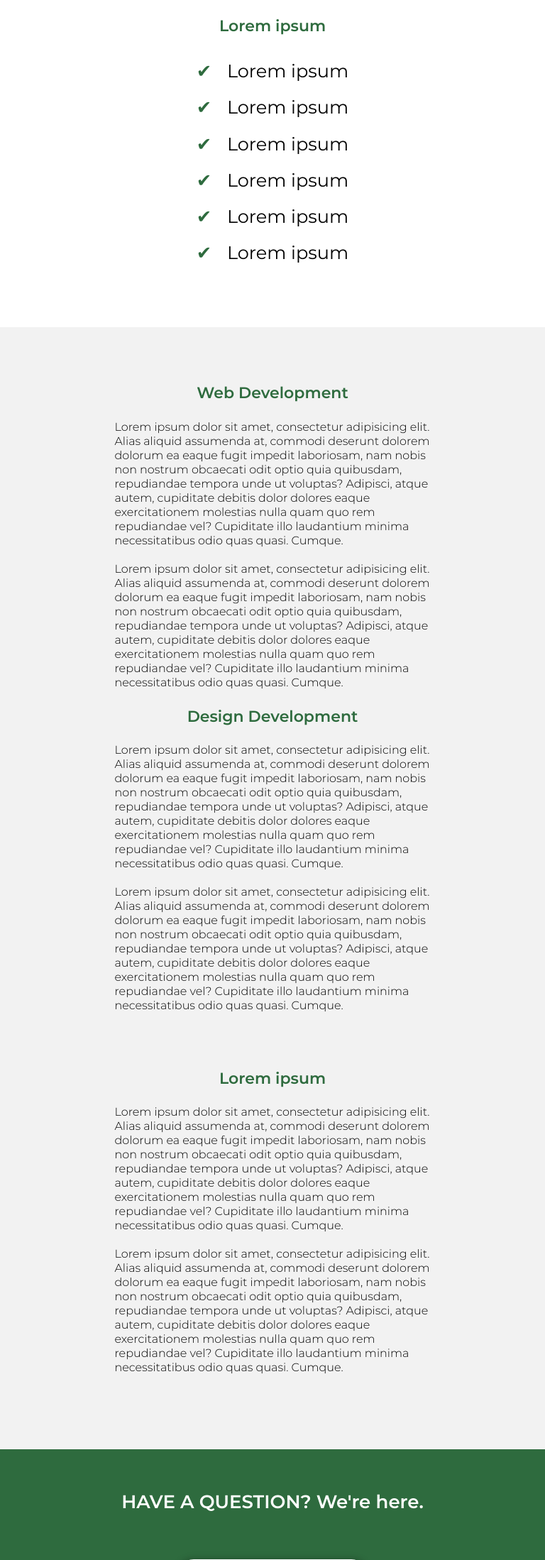
After one commit to 1ngvar/wp_custom-grid, a PHP site: page /desdev.php in a window 768 px wide. The commit adds this page. Shown: the part 1802-4000 px from the top of the page at 71% size. Run offline with PHP 8.4, Linux system fonts and the light colour scheme; style sheets or scripts are compiled from the project's sources.

Commit message:
Finished Design page

```diff
--- a/app/assets/css/style.scss
+++ b/app/assets/css/style.scss
@@ -1,6 +1,6 @@
 @import "common-multiuse";
 @import "1.0.home";
-@import "1.0.web";
+@import "1.1.web";
 @import "2.0.header";
 @import "2.1.footer";
 @import "3.0.modals";
--- /dev/null
+++ b/app/desdev.php
@@ -0,0 +1,98 @@
+	<?php include("header.php"); ?>
+	<div class="header-content">
+		<div class="container">
+			<h1>Design Development</h1>
+			<p>Lorem ipsum dolor sit amet, consectetur adipiscing elit. Trustuque nisl tempor nisl, lectus in amet ac nunc. Laoreet hui enim morbi morbi  aenean sem tellus. Augue trustique libero quis disgnissim.</p>
+			<a href="#" class="btn-start">GETTING STARTED</a>
+		</div>
+	</div>
+</header>
+
+<section class="block-text" id="webdev">
+	<div class="container">
+		<div class="row align-items-center">
+            <div class="col-lg-6">
+                <img src="assets/img/des.png" alt="laptop">
+            </div>
+            <div class="col-lg-6">
+                <div class="text-wrap">
+                    <h2>Design Development</h2>
+                    <p>Lorem ipsum dolor sit amet, consectetur adipisicing elit. Alias aliquid assumenda at, commodi deserunt dolorem dolorum ea eaque fugit impedit laboriosam, nam nobis non nostrum obcaecati odit optio quia quibusdam, repudiandae tempora unde ut voluptas? Adipisci, atque autem, cupiditate debitis dolor dolores eaque exercitationem molestias nulla quam quo rem repudiandae vel? Cupiditate illo laudantium minima necessitatibus odio quas quasi. Cumque.
+                        <br><br>
+                        Lorem ipsum dolor sit amet, consectetur adipisicing elit. Alias aliquid assumenda at, commodi deserunt dolorem dolorum ea eaque fugit impedit laboriosam, nam nobis non nostrum obcaecati odit optio quia quibusdam, repudiandae tempora unde ut voluptas? Adipisci, atque autem, cupiditate debitis dolor dolores eaque exercitationem molestias nulla quam quo rem repudiandae vel? Cupiditate illo laudantium minima necessitatibus odio quas quasi. Cumque.</p>
+                </div>
+            </div>
+
+        </div>
+	</div>
+</section>
+
+<section class="block-text white" id="appdev">
+	<div class="container">
+		<div class="row align-items-center flex-lg-row-reverse">
+			<div class="col-lg-6">
+				<img src="assets/img/BLM.png" alt="img-text2">
+			</div>
+			<div class="col-lg-6">
+				<div class="text-center">
+					<h2>Lorem ipsum</h2>
+                    <ul class="lorem">
+                        <li><span>✔</span> Lorem ipsum</li>
+                        <li><span>✔</span> Lorem ipsum</li>
+                        <li><span>✔</span> Lorem ipsum</li>
+                        <li><span>✔</span> Lorem ipsum</li>
+                        <li><span>✔</span> Lorem ipsum</li>
+                        <li><span>✔</span> Lorem ipsum</li>
+                    </ul>
+
+                </div>
+			</div>
+		</div>
+	</div>
+</section>
+
+<section class="block-text" id="desdev">
+	<div class="container">
+		<div class="row align-items-center">
+			<div class="col-lg-6">
+					<h2 class="text-center">Web Development</h2>
+					<p>Lorem ipsum dolor sit amet, consectetur adipisicing elit. Alias aliquid assumenda at, commodi deserunt dolorem dolorum ea eaque fugit impedit laboriosam, nam nobis non nostrum obcaecati odit optio quia quibusdam, repudiandae tempora unde ut voluptas? Adipisci, atque autem, cupiditate debitis dolor dolores eaque exercitationem molestias nulla quam quo rem repudiandae vel? Cupiditate illo laudantium minima necessitatibus odio quas quasi. Cumque.
+					<br><br>
+					Lorem ipsum dolor sit amet, consectetur adipisicing elit. Alias aliquid assumenda at, commodi deserunt dolorem dolorum ea eaque fugit impedit laboriosam, nam nobis non nostrum obcaecati odit optio quia quibusdam, repudiandae tempora unde ut voluptas? Adipisci, atque autem, cupiditate debitis dolor dolores eaque exercitationem molestias nulla quam quo rem repudiandae vel? Cupiditate illo laudantium minima necessitatibus odio quas quasi. Cumque.</p>
+			</div>
+			<div class="col-lg-6">
+					<h2 class="text-center">Design Development</h2>
+					<p>Lorem ipsum dolor sit amet, consectetur adipisicing elit. Alias aliquid assumenda at, commodi deserunt dolorem dolorum ea eaque fugit impedit laboriosam, nam nobis non nostrum obcaecati odit optio quia quibusdam, repudiandae tempora unde ut voluptas? Adipisci, atque autem, cupiditate debitis dolor dolores eaque exercitationem molestias nulla quam quo rem repudiandae vel? Cupiditate illo laudantium minima necessitatibus odio quas quasi. Cumque.
+					<br><br>
+					Lorem ipsum dolor sit amet, consectetur adipisicing elit. Alias aliquid assumenda at, commodi deserunt dolorem dolorum ea eaque fugit impedit laboriosam, nam nobis non nostrum obcaecati odit optio quia quibusdam, repudiandae tempora unde ut voluptas? Adipisci, atque autem, cupiditate debitis dolor dolores eaque exercitationem molestias nulla quam quo rem repudiandae vel? Cupiditate illo laudantium minima necessitatibus odio quas quasi. Cumque.</p>
+			</div>
+		</div>
+
+        <br><br><br>
+        <div class="row">
+            <div class="col-12">
+                <h2 class="text-center">Lorem ipsum</h2>
+                <p>Lorem ipsum dolor sit amet, consectetur adipisicing elit. Alias aliquid assumenda at, commodi deserunt dolorem dolorum ea eaque fugit impedit laboriosam, nam nobis non nostrum obcaecati odit optio quia quibusdam, repudiandae tempora unde ut voluptas? Adipisci, atque autem, cupiditate debitis dolor dolores eaque exercitationem molestias nulla quam quo rem repudiandae vel? Cupiditate illo laudantium minima necessitatibus odio quas quasi. Cumque.
+                    <br><br>
+                    Lorem ipsum dolor sit amet, consectetur adipisicing elit. Alias aliquid assumenda at, commodi deserunt dolorem dolorum ea eaque fugit impedit laboriosam, nam nobis non nostrum obcaecati odit optio quia quibusdam, repudiandae tempora unde ut voluptas? Adipisci, atque autem, cupiditate debitis dolor dolores eaque exercitationem molestias nulla quam quo rem repudiandae vel? Cupiditate illo laudantium minima necessitatibus odio quas quasi. Cumque.</p>
+
+            </div>
+        </div>
+	</div>
+</section>
+
+<section class="block-form">
+	<div class="container">
+		<h2>HAVE A QUESTION? We're here.</h2>
+		<form id="form">
+			<div class="row-form">
+				<input type="text" name="name" placeholder="Name" required="required">
+				<input type="email" name="email" placeholder="E-mail" required="required">
+			</div>
+			<textarea name="message" required="required" placeholder="Message"></textarea>
+			<button type="submit">Send Message</button>
+		</form>
+	</div>
+</section>
+
+<?php include("footer.php"); ?>
--- a/app/index.php
+++ b/app/index.php
@@ -93,12 +93,12 @@
 			</div>
 			<div class="col-lg-6">
 				<div class="text-wrap">
-					<h2>Design Development</h2>
+					<h2><a href="desdev.php">Design Development</a></h2>
 					<p>Lorem ipsum dolor sit amet, consectetur adipisicing elit. Alias aliquid assumenda at, commodi deserunt dolorem dolorum ea eaque fugit impedit laboriosam, nam nobis non nostrum obcaecati odit optio quia quibusdam, repudiandae tempora unde ut voluptas? Adipisci, atque autem, cupiditate debitis dolor dolores eaque exercitationem molestias nulla quam quo rem repudiandae vel? Cupiditate illo laudantium minima necessitatibus odio quas quasi. Cumque.
 					<br><br>
 					Lorem ipsum dolor sit amet, consectetur adipisicing elit. Alias aliquid assumenda at, commodi deserunt dolorem dolorum ea eaque fugit impedit laboriosam, nam nobis non nostrum obcaecati odit optio quia quibusdam, repudiandae tempora unde ut voluptas? Adipisci, atque autem, cupiditate debitis dolor dolores eaque exercitationem molestias nulla quam quo rem repudiandae vel? Cupiditate illo laudantium minima necessitatibus odio quas quasi. Cumque.</p>
 					<div class="btn-wrap">
-						<a href="#" class="btn-more"><svg fill="#2E6B3E" xmlns="http://www.w3.org/2000/svg" viewBox="0 0 451.846 451.847"><path d="M345.441 248.292L151.154 442.573c-12.359 12.365-32.397 12.365-44.75 0-12.354-12.354-12.354-32.391 0-44.744L278.318 225.92 106.409 54.017c-12.354-12.359-12.354-32.394 0-44.748 12.354-12.359 32.391-12.359 44.75 0l194.287 194.284c6.177 6.18 9.262 14.271 9.262 22.366 0 8.099-3.091 16.196-9.267 22.373z"/></svg></a>
+						<a href="desdev.php" class="btn-more"><svg fill="#2E6B3E" xmlns="http://www.w3.org/2000/svg" viewBox="0 0 451.846 451.847"><path d="M345.441 248.292L151.154 442.573c-12.359 12.365-32.397 12.365-44.75 0-12.354-12.354-12.354-32.391 0-44.744L278.318 225.92 106.409 54.017c-12.354-12.359-12.354-32.394 0-44.748 12.354-12.359 32.391-12.359 44.75 0l194.287 194.284c6.177 6.18 9.262 14.271 9.262 22.366 0 8.099-3.091 16.196-9.267 22.373z"/></svg></a>
 					</div>
 				</div>
 			</div>
```
Also changed, not shown: app/assets/css/1.0.app.scss (deleted, +0 -137 lines), app/assets/css/1.1.web.scss (renamed from app/assets/css/1.0.web.scss).
